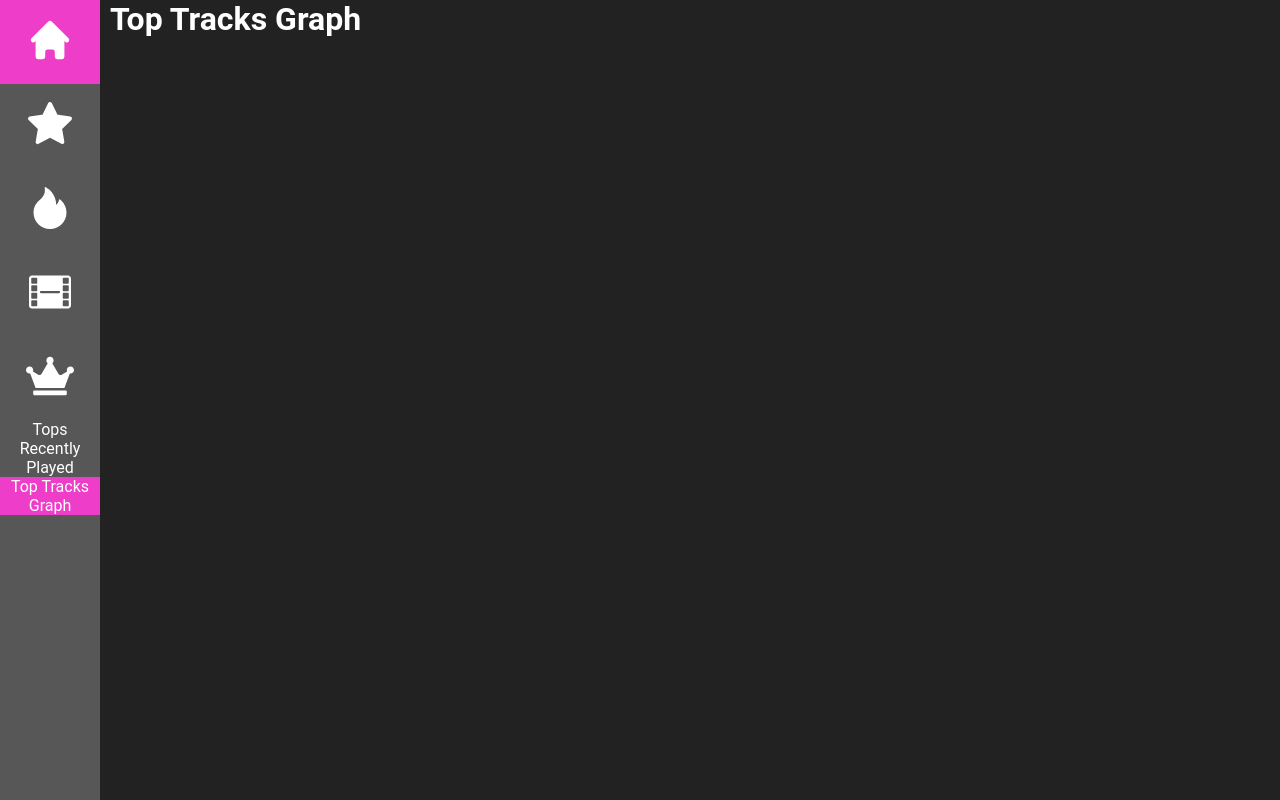
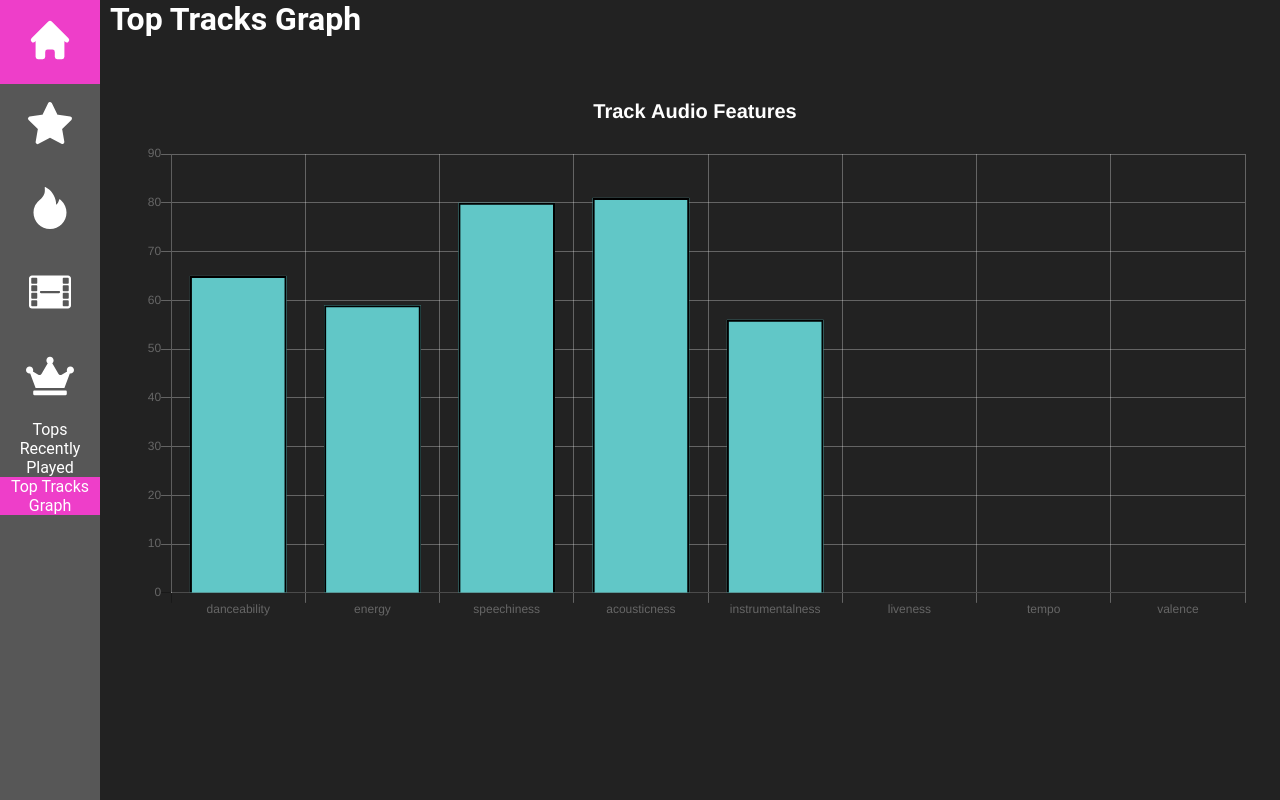
Before and after one commit to magacula/my-spotify-insights, a React (Create React App) app in the folder client/: page /TopTracksGraph in a window 1280 px wide. Built offline with nearby package versions, Linux system fonts and the light colour scheme.

Commit message:
created audio features graph (example)

```diff
--- a/client/package.json
+++ b/client/package.json
@@ -6,7 +6,9 @@
     "@testing-library/jest-dom": "^5.11.4",
     "@testing-library/react": "^11.1.0",
     "@testing-library/user-event": "^12.1.10",
+    "chart.js": "^2.9.4",
     "react": "^17.0.1",
+    "react-chartjs-2": "^2.11.1",
     "react-dom": "^17.0.1",
     "react-icons": "^4.1.0",
     "react-router-dom": "^5.2.0",
--- a/client/src/components/AudioFeaturesChart.js
+++ b/client/src/components/AudioFeaturesChart.js
@@ -1,88 +1,46 @@
-import React from "react";
+import React, { Component } from "react";
+import { Bar } from "react-chartjs-2";
 
-const AudioFeatureChart = () => {
-    parseData = () => {
-        const { features } = this.props;
-        const dataset = this.createDataset(features);
-        this.createChart(dataset);
-      };
-
-      avg = arr => arr.reduce((a, b) => a + b, 0) / arr.length;
-
-      createDataset(features) {
-        const dataset = {};
-        properties.forEach(prop => {
-          dataset[prop] = features.length
-            ? this.avg(features.map(feat => feat && feat[prop]))
-            : features[prop];
-        });
-        return dataset;
-      }
-
-      createChart(dataset) {
-        const { type } = this.props;
-        const ctx = document.getElementById('chart');
-        const labels = Object.keys(dataset);
-        const data = Object.values(dataset);
-
-        new Chart(ctx, {
-          type: type || 'bar',
+const state = {
   data: {
-            labels,
+    labels: [
+      "danceability",
+      "energy",
+      "speechiness",
+      "acousticness",
+      "instrumentalness",
+      "liveness",
+      "tempo",
+      "valence",
+    ],
     datasets: [
       {
-                label: '',
-                data,
-                backgroundColor: [
-                  'rgba(255, 99, 132, 0.3)',
-                  'rgba(255, 159, 64, 0.3)',
-                  'rgba(255, 206, 86, 0.3)',
-                  'rgba(75, 192, 192, 0.3)',
-                  'rgba(54, 162, 235, 0.3)',
-                  'rgba(104, 132, 245, 0.3)',
-                  'rgba(153, 102, 255, 0.3)',
-                ],
-                borderColor: [
-                  'rgba(255,99,132,1)',
-                  'rgba(255, 159, 64, 1)',
-                  'rgba(255, 206, 86, 1)',
-                  'rgba(75, 192, 192, 1)',
-                  'rgba(54, 162, 235, 1)',
-                  'rgba(104, 132, 245, 1)',
-                  'rgba(153, 102, 255, 1)',
-                ],
-                borderWidth: 1,
+        label: "Rainfall",
+        backgroundColor: "rgba(97, 199, 199, 1)",
+        borderColor: "rgba(0,0,0,1)",
+        borderWidth: 2,
+        data: [65, 59, 80, 81, 56],
       },
     ],
   },
   options: {
-            layout: {
-              padding: {
-                left: 0,
-                right: 0,
-                top: 0,
-                bottom: 0,
-              },
+    legend: {
+      display: false,
     },
     title: {
       display: true,
-              text: `Audio Features`,
-              fontSize: 18,
-              fontFamily: `${fonts.primary}`,
-              fontColor: '#ffffff',
+      text: `Track Audio Features`,
+      fontSize: 20,
+      fontColor: "#ffffff",
       padding: 30,
-            },
-            legend: {
-              display: false,
     },
     scales: {
       xAxes: [
         {
           gridLines: {
-                    color: 'rgba(255, 255, 255, 0.3)',
+            color: "rgba(255, 255, 255, 0.3)",
           },
           ticks: {
-                    fontFamily: `${fonts.primary}`,
             fontSize: 12,
           },
         },
@@ -90,18 +48,133 @@ const AudioFeatureChart = () => {
       yAxes: [
         {
           gridLines: {
-                    color: 'rgba(255, 255, 255, 0.3)',
+            color: "rgba(255, 255, 255, 0.3)",
           },
           ticks: {
             beginAtZero: true,
-                    fontFamily: `${fonts.primary}`,
             fontSize: 12,
           },
         },
       ],
     },
   },
-        });
 };
 
-export default AudioFeatureChart;
+export default class AudioFeatureChart extends Component {
+  componentDidMount() {
+    this.fetchAudioData();
+  }
+
+  componentDidUpdate() {
+    this.fetchAudioData();
+  }
+
+  fetchAudioData = () => {
+    const { features } = this.props;
+    // const dataset = this.createDataset(features);
+    // this.createChart(dataset);
+  };
+
+  // createDataset(features) {
+  //   const dataset = {};
+  //   properties.forEach((prop) => {
+  //     dataset[prop] = features.length
+  //       ? this.avg(features.map((feat) => feat && feat[prop]))
+  //       : features[prop];
+  //   });
+  //   return dataset;
+  // }
+
+  // createChart(dataset) {
+  //   const { type } = this.props;
+  //   const ctx = document.getElementById("chart");
+  //   const labels = Object.keys(dataset);
+  //   const data = Object.values(dataset);
+
+  //   new Chart(ctx, {
+  //     type: type || "bar",
+  //     data: {
+  //       labels,
+  //       datasets: [
+  //         {
+  //           label: "",
+  //           data,
+  //           backgroundColor: [
+  //             "rgba(255, 99, 132, 0.3)",
+  //             "rgba(255, 159, 64, 0.3)",
+  //             "rgba(255, 206, 86, 0.3)",
+  //             "rgba(75, 192, 192, 0.3)",
+  //             "rgba(54, 162, 235, 0.3)",
+  //             "rgba(104, 132, 245, 0.3)",
+  //             "rgba(153, 102, 255, 0.3)",
+  //           ],
+  //           borderColor: [
+  //             "rgba(255,99,132,1)",
+  //             "rgba(255, 159, 64, 1)",
+  //             "rgba(255, 206, 86, 1)",
+  //             "rgba(75, 192, 192, 1)",
+  //             "rgba(54, 162, 235, 1)",
+  //             "rgba(104, 132, 245, 1)",
+  //             "rgba(153, 102, 255, 1)",
+  //           ],
+  //           borderWidth: 1,
+  //         },
+  //       ],
+  //     },
+  //     options: {
+  //       layout: {
+  //         padding: {
+  //           left: 0,
+  //           right: 0,
+  //           top: 0,
+  //           bottom: 0,
+  //         },
+  //       },
+  //       title: {
+  //         display: true,
+  //         text: `Audio Features`,
+  //         fontSize: 18,
+  //         fontFamily: `${fonts.primary}`,
+  //         fontColor: "#ffffff",
+  //         padding: 30,
+  //       },
+  //       legend: {
+  //         display: false,
+  //       },
+  //       scales: {
+  //         xAxes: [
+  //           {
+  //             gridLines: {
+  //               color: "rgba(255, 255, 255, 0.3)",
+  //             },
+  //             ticks: {
+  //               fontFamily: `${fonts.primary}`,
+  //               fontSize: 12,
+  //             },
+  //           },
+  //         ],
+  //         yAxes: [
+  //           {
+  //             gridLines: {
+  //               color: "rgba(255, 255, 255, 0.3)",
+  //             },
+  //             ticks: {
+  //               beginAtZero: true,
+  //               fontFamily: `${fonts.primary}`,
+  //               fontSize: 12,
+  //             },
+  //           },
+  //         ],
+  //       },
+  //     },
+  //   });
+  // }
+
+  render() {
+    return (
+      <div style={{ marginLeft: "110px" }}>
+        <Bar data={state.data} options={state.options} />
+      </div>
+    );
+  }
+}
--- a/client/src/components/TopTracksGraph.js
+++ b/client/src/components/TopTracksGraph.js
@@ -1,9 +1,18 @@
 import React from "react";
+import styled from "styled-components";
+import AudioFeatureChart from "./AudioFeaturesChart";
+
+const ChartContainer = styled.div`
+  padding: 2rem;
+`;
 
 const TopTracksGraph = () => {
   return (
     <React.Fragment>
       <h1>Top Tracks Graph</h1>
+      <ChartContainer>
+        <AudioFeatureChart />
+      </ChartContainer>
     </React.Fragment>
   );
 };
```
Also changed, not shown: 1 other file (tests, documents, lock files or other folders). Lines whose indentation alone changed are shown as unchanged.
